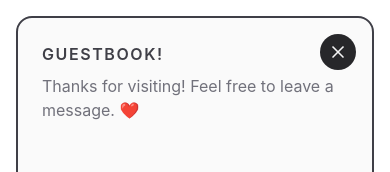
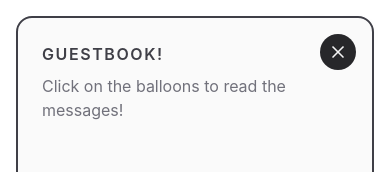
Before and after one commit to jonbng/folio, a Next.js app: page / in a window 390 px wide. Both pictures are taken after a click on the button "Expand Guestbook". Shown: the part 2935-3107 px from the top of the page. Built offline with nearby package versions, Linux system fonts and the light colour scheme; no server answers; the database is empty.

Commit message:
Update GuestbookFull component: modify text visibility for mobile and desktop views by adding responsive paragraphs for improved user guidance.

```diff
--- a/src/components/guestbookFull.tsx
+++ b/src/components/guestbookFull.tsx
@@ -116,8 +116,11 @@ export default function GuestbookFull({
             <h2 className="text-md font-semibold text-zinc-700 tracking-widest uppercase">
               Guestbook!
             </h2>
-            <p className="text-md text-zinc-500">
+            <p className="text-md text-zinc-500 hidden sm:block">
               Thanks for visiting! Feel free to leave a message. ❤️
+            </p>
+            <p className="text-md text-zinc-500 block sm:hidden">
+              Click on the balloons to read the messages!
             </p>
           </div>
 
```
